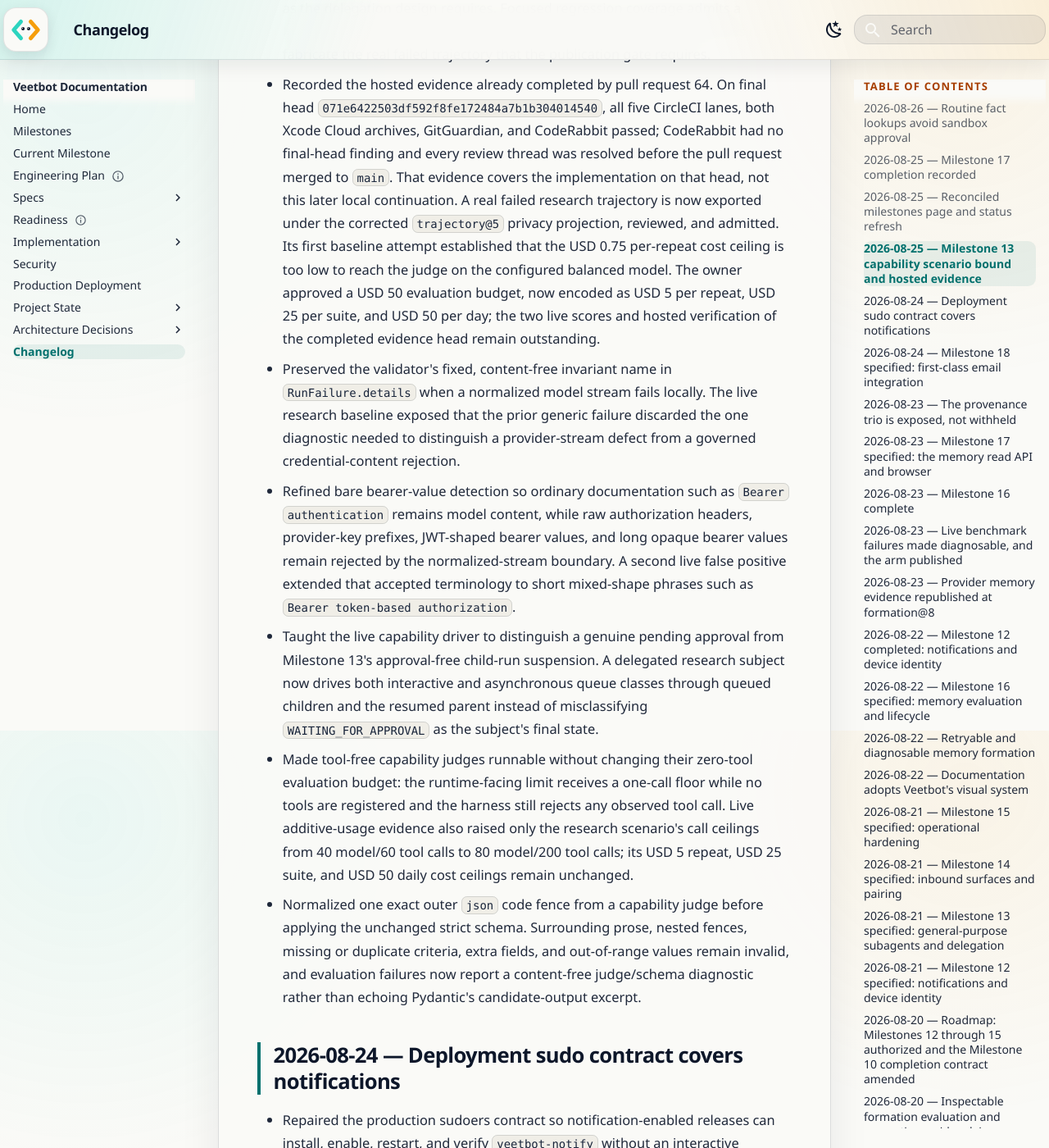
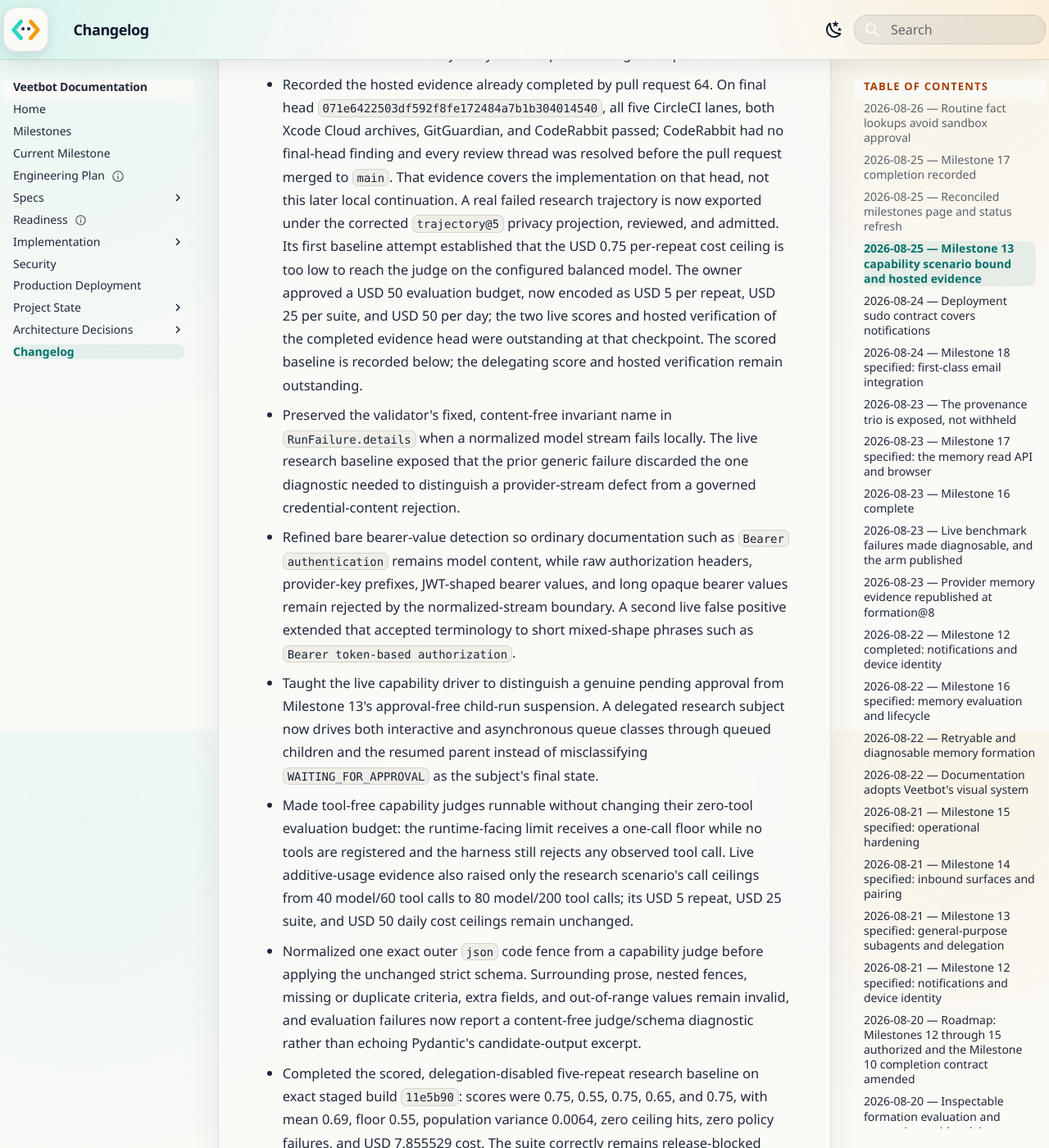
Before and after one commit to avitus/veetbot, an MkDocs documentation site: the page built from docs/changelog.md, in a window 1280 px wide and 1400 px high, scrolled down 1809 px. Shown: the whole window at 82% size. Built offline with MkDocs 1.6.1 and Material for MkDocs 9.7.7, drawn with Linux system fonts in a browser that asks for light colours; some of the changed text lies outside the part shown.

Commit message:
docs: record scored Milestone 13 baseline
Reading-Lane: A

```diff
--- a/docs/changelog.md
+++ b/docs/changelog.md
@@ -70,8 +70,9 @@
   USD 0.75 per-repeat cost ceiling is too low to reach the judge on the
   configured balanced model. The owner approved a USD 50 evaluation budget,
   now encoded as USD 5 per repeat, USD 25 per suite, and USD 50 per day; the
-  two live scores and hosted verification of the completed evidence head
-  remain outstanding.
+  two live scores and hosted verification of the completed evidence head were
+  outstanding at that checkpoint. The scored baseline is recorded below; the
+  delegating score and hosted verification remain outstanding.
 - Preserved the validator's fixed, content-free invariant name in
   `RunFailure.details` when a normalized model stream fails locally. The live
   research baseline exposed that the prior generic failure discarded the one
@@ -99,6 +100,14 @@
   missing or duplicate criteria, extra fields, and out-of-range values remain
   invalid, and evaluation failures now report a content-free judge/schema
   diagnostic rather than echoing Pydantic's candidate-output excerpt.
+- Completed the scored, delegation-disabled five-repeat research baseline on
+  exact staged build `11e5b90`: scores were 0.75, 0.55, 0.75, 0.65, and 0.75,
+  with mean 0.69, floor 0.55, population variance 0.0064, zero ceiling hits,
+  zero policy failures, and USD 7.855529 cost. The suite correctly remains
+  release-blocked because the second repeat is below the rubric's 0.60 floor.
+  The provider ledger reached USD 42.599510 of the approved USD 50 aggregate
+  cap, leaving the scored delegating re-run outstanding rather than knowingly
+  exceeding the approved limit.
 
 ## 2026-08-24 — Deployment sudo contract covers notifications
 
```
Also changed, not shown: docs/plan/current-milestone.md (+7 -2 lines), docs/status/milestones.md (+1 -1 lines), docs/status/project-state.yaml (+20 -5 lines).
